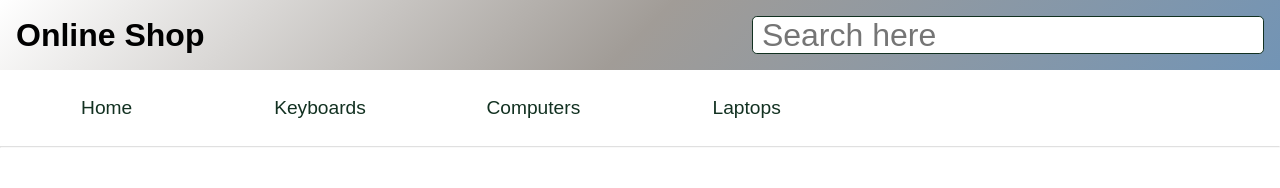
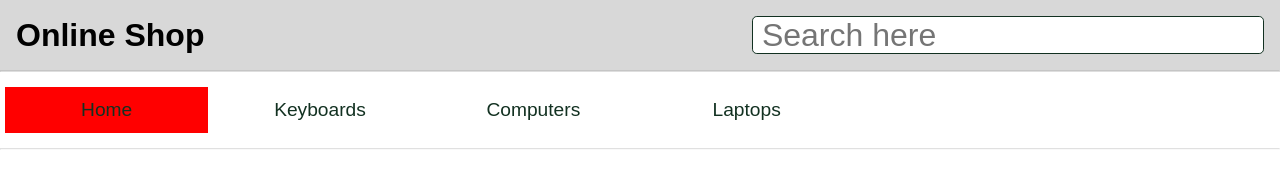
Before and after one commit to bartoszwedrychowicz/sklep, a plain HTML site: page index.html in a window 1280 px wide. Both pictures are taken after a click on the element "Home". Drawn offline with nearby package versions, Linux system fonts and the light colour scheme.

Commit message:
js dalej

```diff
--- a/index.html
+++ b/index.html
@@ -20,12 +20,13 @@
           placeholder=" Search here"
         />
       </nav>
+      <hr>
     </div>
     <div class="filter-container">
       <div class="category-head">
         <ul>
           <div class="category-title">
-            <li class="active list-item hover-underline-animation">Home</li>
+            <li class="list-item hover-underline-animation">Home</li>
           </div>
           <div class="category-title">
             <li class="list-item hover-underline-animation">Keyboards</li>
@@ -50,6 +51,5 @@
       nomodule
       src="https://unpkg.com/ionicons@5.5.2/dist/ionicons/ionicons.js"
     ></script>
-    <script src="cart.js"></script>
   </body>
 </html>
--- a/main.js
+++ b/main.js
@@ -1,2 +1,16 @@
-const categoryTitle = document.querySelectorAll('.category-title');
+const categoryTitle = document.querySelectorAll(".category-title")
 console.log(categoryTitle);
+
+let licznik = null
+
+for (let i =0; i < categoryTitle.length; i++){
+    categoryTitle[i].addEventListener('click', () =>{
+        categoryTitle[i].classList.add('active')
+        licznik++
+        console.log(licznik)
+        if(licznik==1){
+            console.log("działa");
+            licznik = 0;
+        }
+    })
+}
--- a/style.css
+++ b/style.css
@@ -23,8 +23,8 @@ body{
     text-decoration: italic;
 }
 .navbar-container{
-    background: linear-gradient(-45deg, #7294b5,#a19c97, white);
     user-select: none;
+    background: #D8D8D8;
 
 }
 .navbar{
@@ -71,6 +71,7 @@ body{
 }
 
 .category-title{
+    user-select: none;
     font-size: 1.2rem;
     flex: 0 0 calc(16.6667% - 10px);
     display: flex;
@@ -86,12 +87,12 @@ body{
     opacity: 0.7;
 }
 
-.hr-opacity{
+hr{
     opacity: 0.3;
 }
 
 .active{
-    color: red;
+    background-color: red;
 }
 /* animacja podkreślenia */
 .hover-underline-animation {
```
